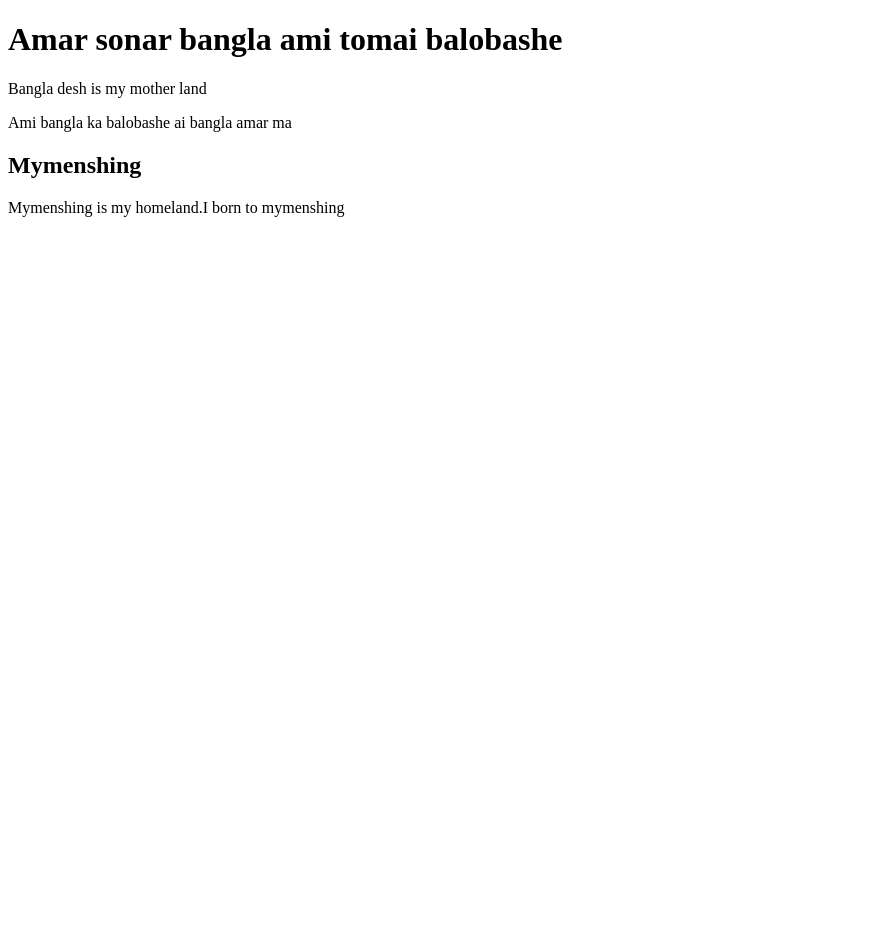
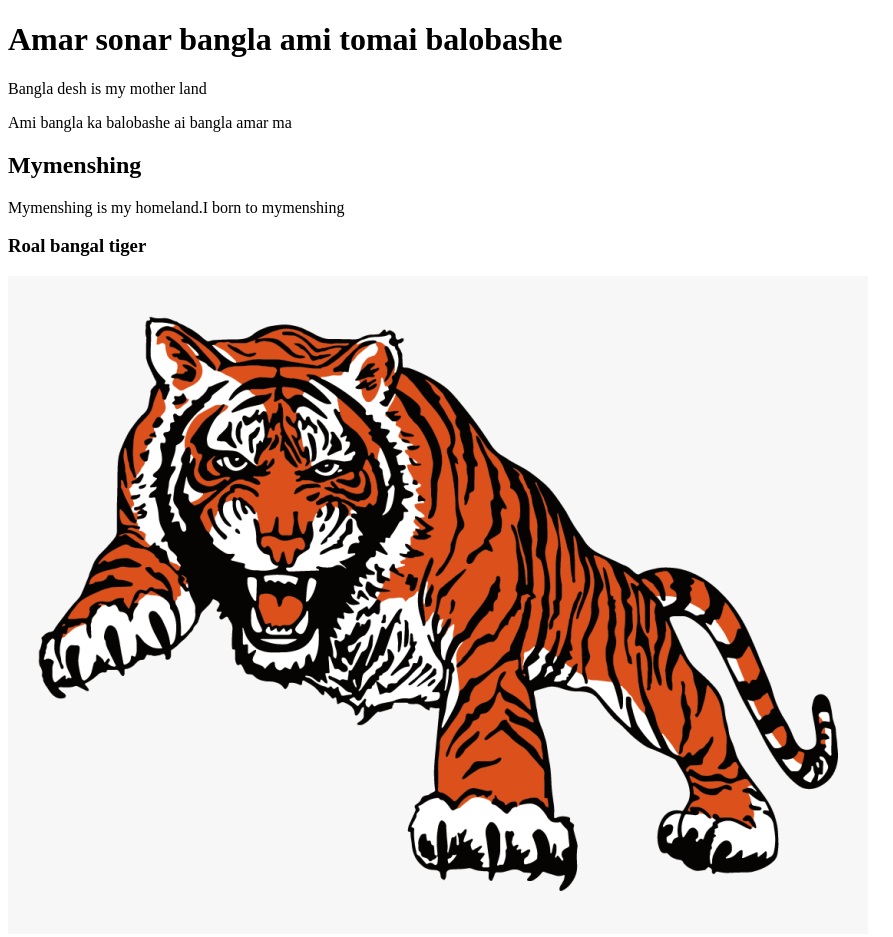
Before and after one commit to shaharearrohman/maysha-site, a plain HTML site: page index.html in a window 1280 px wide. Shown: the whole page, without its empty margins (0-893 px from the left). Before the commit the page ends 800 px from the top, so only its background shows below. Drawn offline with Linux system fonts and the light colour scheme.

Commit message:
tiger add

```diff
--- a/index.html
+++ b/index.html
@@ -12,5 +12,7 @@
     <p> Ami bangla ka balobashe ai bangla amar ma</p>
     <h2> Mymenshing</h2>
     <p> Mymenshing is my homeland.I born to mymenshing</p>
+    <h3> Roal bangal tiger</h3>
+    <img src="tiger.png" alt="">
 </body>
 </html>
```
Also changed, not shown: tiger.png (added).
